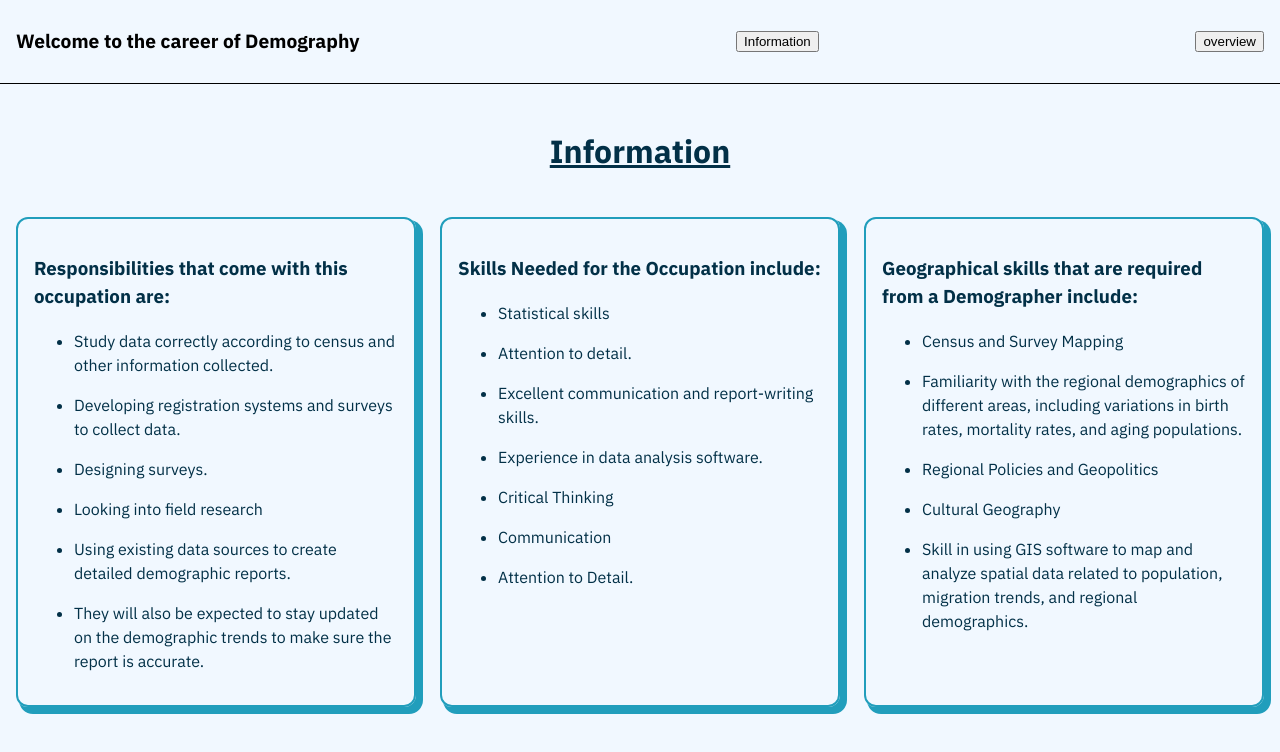
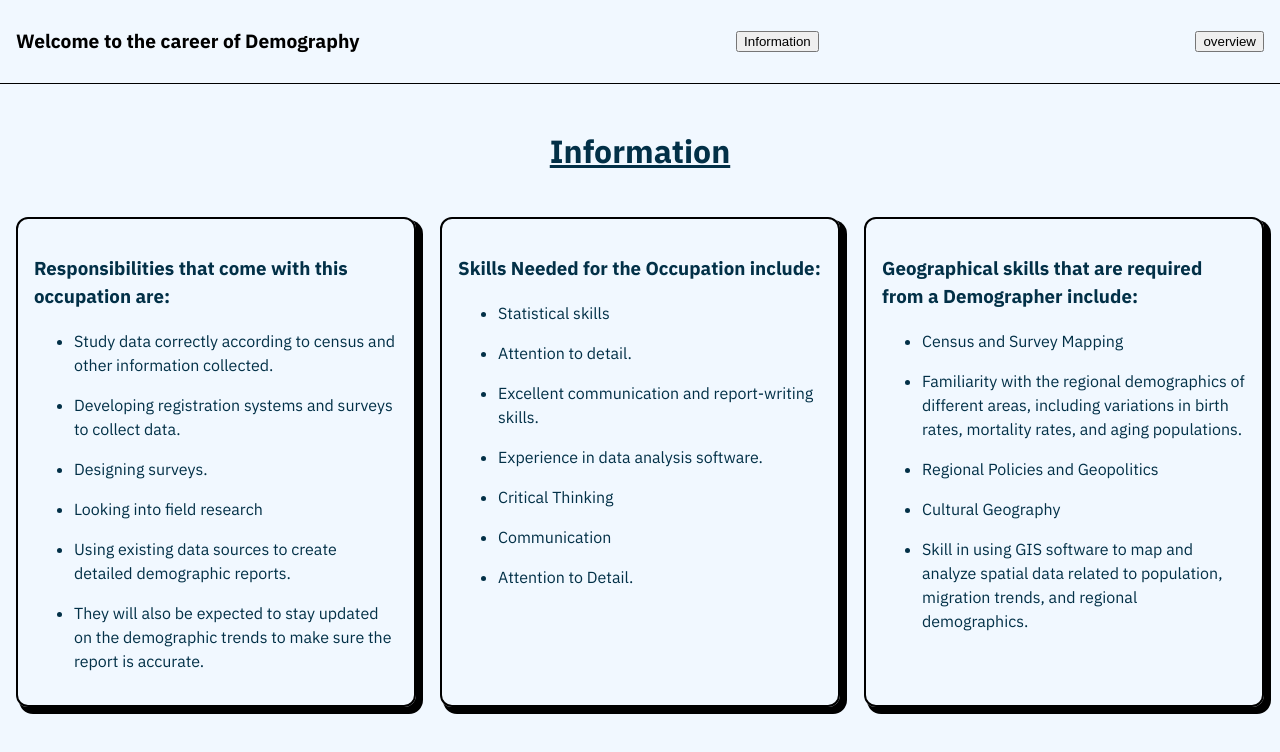
Before and after one commit to IzykGit/demography-presentation, a React (Vite) app: page /information in a window 1280 px wide. Shown: the top 752 px of the page. Built offline with nearby package versions, Linux system fonts and the light colour scheme.

Commit message:
changed some color

```diff
--- a/src/styles/Information.module.css
+++ b/src/styles/Information.module.css
@@ -23,7 +23,7 @@
 
 
 .info_card {
-    border: 2px solid #219ebc;
+    border: 2px solid black;
     padding: 1rem;
 
     box-sizing: border-box;
@@ -33,7 +33,7 @@
 
     border-radius: 12px;
 
-    box-shadow: 5px 5px 0px 2px #219ebc;
+    box-shadow: 5px 5px 0px 2px black;
     transition: 0.2s;
 }
 
@@ -46,5 +46,5 @@
 }
 
 .info_card:hover {
-    box-shadow: 8px 8px 0px 2px #219ebc;
+    box-shadow: 8px 8px 0px 2px black;
 }
--- a/src/styles/Overview.module.css
+++ b/src/styles/Overview.module.css
@@ -17,15 +17,15 @@
 
     color: #023047;
 
-    border: 2px solid #219ebc;
+    border: 2px solid black;
     padding: 1rem;
 
-    box-shadow: 5px 5px 0px 2px #219ebc;
+    box-shadow: 5px 5px 0px 2px black;
     transition: 0.2s;
 }
 
 .overview_text:hover {
-    box-shadow: 8px 8px 0px 2px #219ebc;
+    box-shadow: 8px 8px 0px 2px black;
 }
 
 .overview_text > h2 {
```
